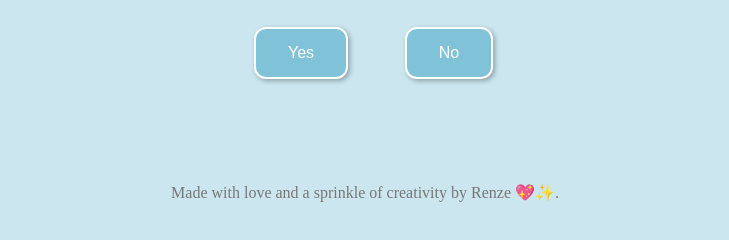
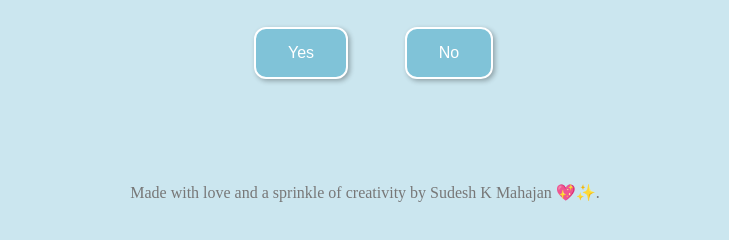
Before and after one commit to SudeshKMahajan/sudeshKMahajan.github.io, a plain HTML site: page index.html in a window 1280 px wide. Shown: the part 572-812 px from the top of the page, without its empty margins (275-1004 px from the left). Drawn offline with Linux system fonts and the light colour scheme.

Commit message:
Update index.html

```diff
--- a/index.html
+++ b/index.html
@@ -38,7 +38,7 @@
 
         <!-- Positioned closer to the bottom with GitHub link -->
         <p class="made-with-love">
-            Made with love and a sprinkle of creativity by Renze 💖✨.
+            Made with love and a sprinkle of creativity by Sudesh K Mahajan 💖✨.
         </p>
     </div>
 </body>
```
